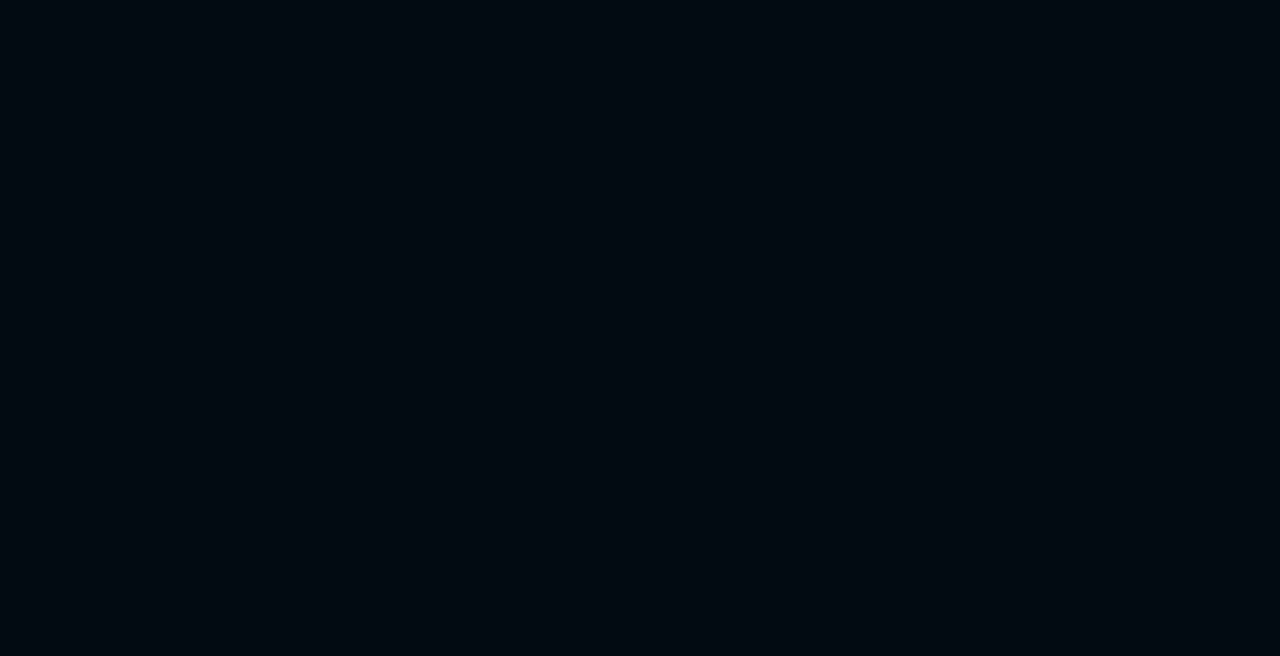
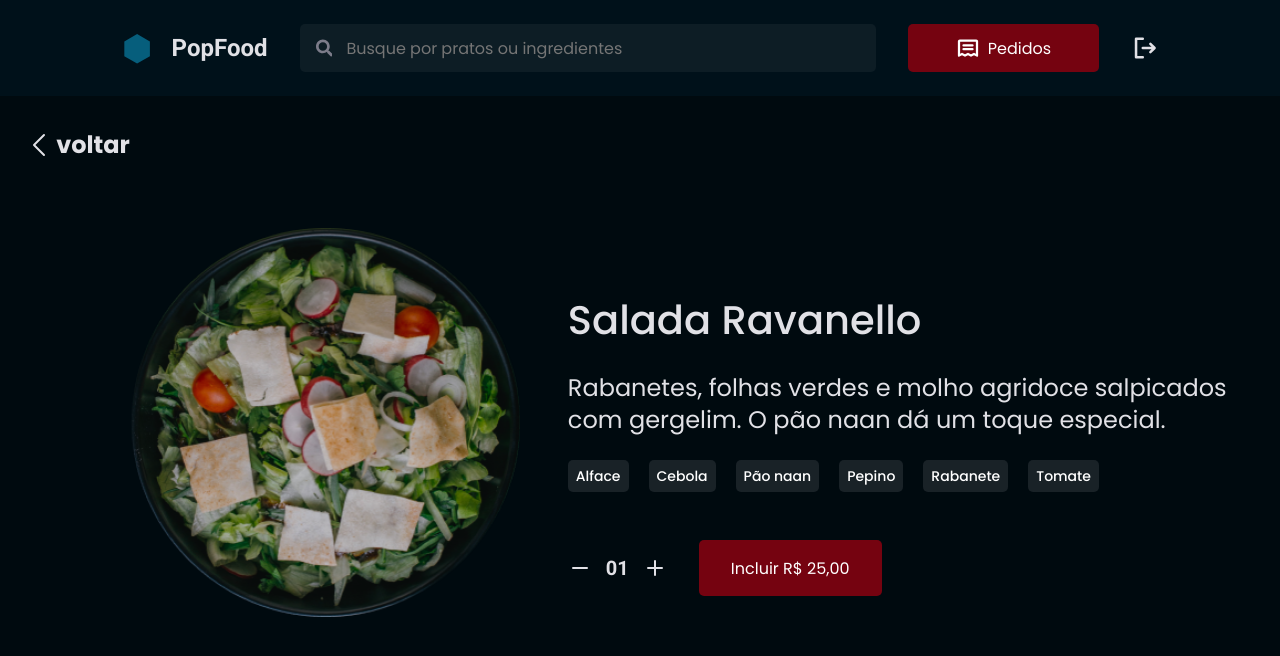
Before and after one commit to murilodamarioo/PopFood-Frontend, a React (Vite) app: page / in a window 1280 px wide. Shown: the top 656 px of the page. Built offline with nearby package versions, Linux system fonts and the light colour scheme.

Commit message:
refactor: make input auto

```diff
--- a/src/components/Input/styles.js
+++ b/src/components/Input/styles.js
@@ -1,7 +1,8 @@
 import styled from 'styled-components'
 
 export const Container = styled.div`
-  width: 100%;
+  min-width: 36rem;
+  width: auto;
   display: flex;
   align-items: center;
   background-color: ${({ theme }) => theme.COLORS.DARK_900};
--- a/src/main.jsx
+++ b/src/main.jsx
@@ -5,12 +5,13 @@ import { ThemeProvider } from 'styled-components'
 import GlobalStyle from './styles/global'
 import theme from './styles/theme'
 
-import { Tag } from './components/Tag'
+import { Details } from './pages/Details'
 
 createRoot(document.getElementById('root')).render(
   <StrictMode>
     <ThemeProvider theme={theme}>
       <GlobalStyle />
+      <Details />
     </ThemeProvider>
   </StrictMode>,
 )
```
Also changed, not shown: src/assets/dish2.png (added).
